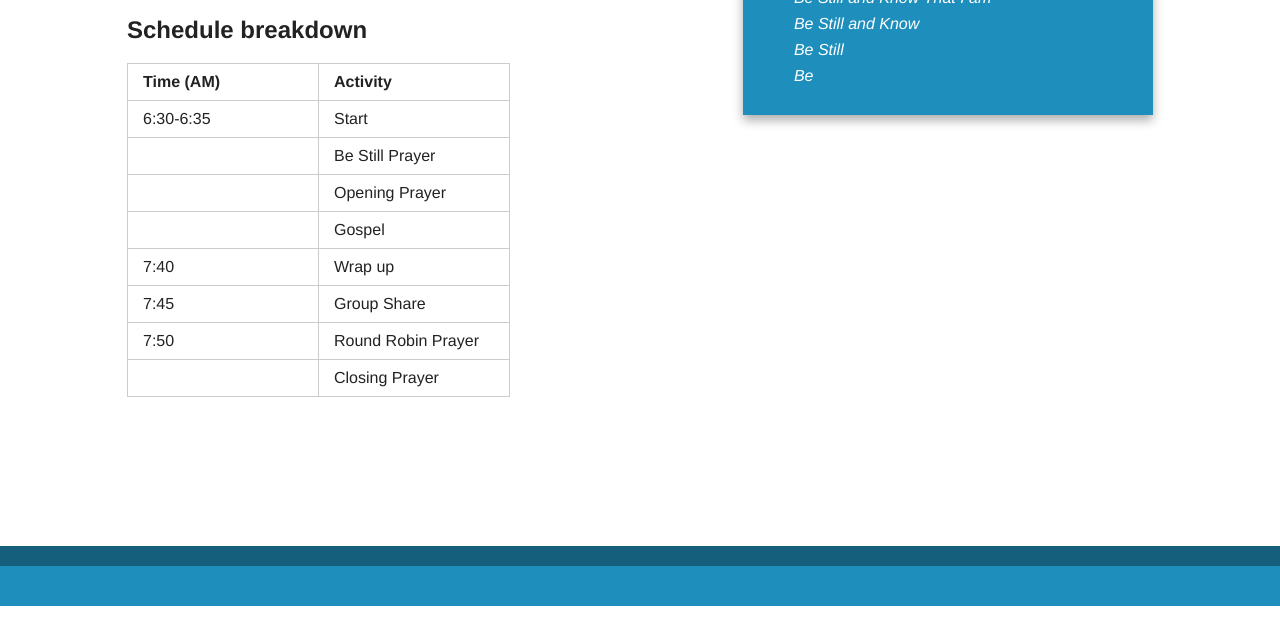
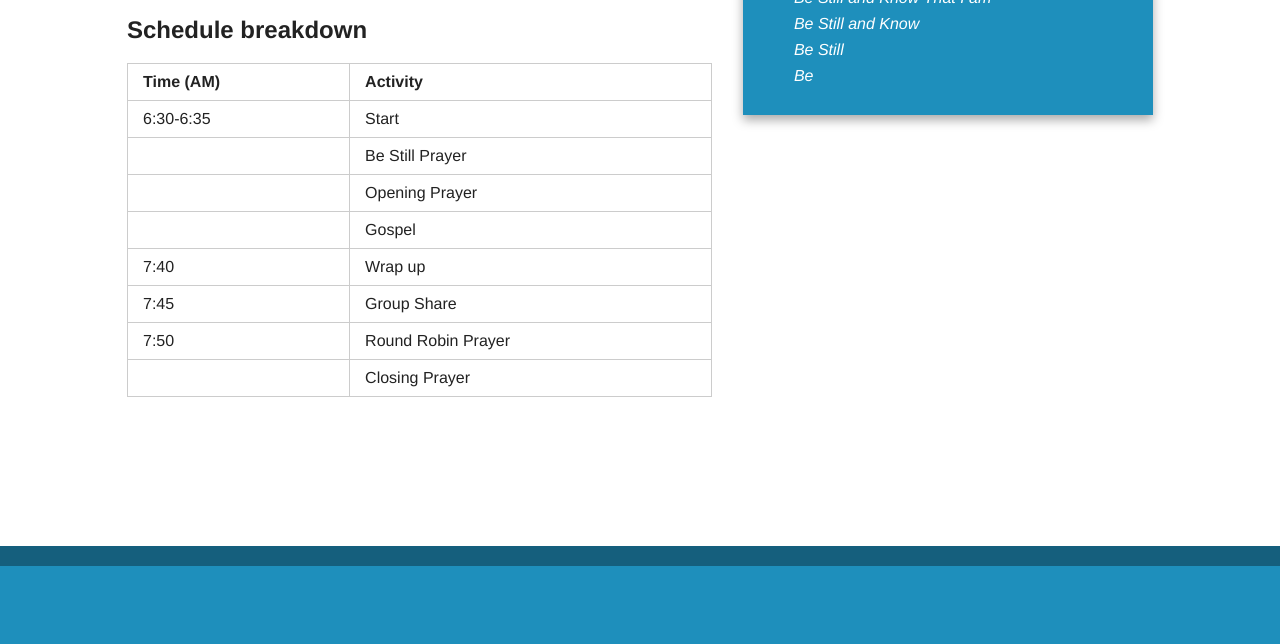
Before and after one commit to jasonsemko/fishersofmen, a website: page src/index.html in a window 1280 px wide. Shown: the part 250-894 px from the top of the page. Before the commit the page ends 856 px from the top, so only its background shows below. Drawn offline with nearby package versions, Linux system fonts and the light colour scheme; files that its build step writes are made by us from their sources.

Commit message:
Minor updtaes

```diff
--- a/src/scss/main.scss
+++ b/src/scss/main.scss
@@ -121,6 +121,7 @@ nav {
 
 .footer-container footer {
   color: white;
+  min-height: 200px;
   padding: 20px 0;
 }
 
@@ -140,7 +141,6 @@ td, th {
   text-align: left;
   border: 1px solid #CCC;
   padding: 5px 15px;
-  min-width: 160px;
 }
 
 //Be Still
@@ -171,7 +171,7 @@ aside {
    Media Queries
    ========================================================================== */
 
-@media only screen and (min-width: 480px) {
+@media only screen and (min-width: 180px) {
   /* ====================
       INTERMEDIATE: Menu
      ==================== */
@@ -233,9 +233,7 @@ aside {
     }
   }
 
-  table {
-    width: 50%;
-  }
+
 }
 
 @media only screen and (min-width: 1140px) {
```
Also changed, not shown: dest/css/main.css.
